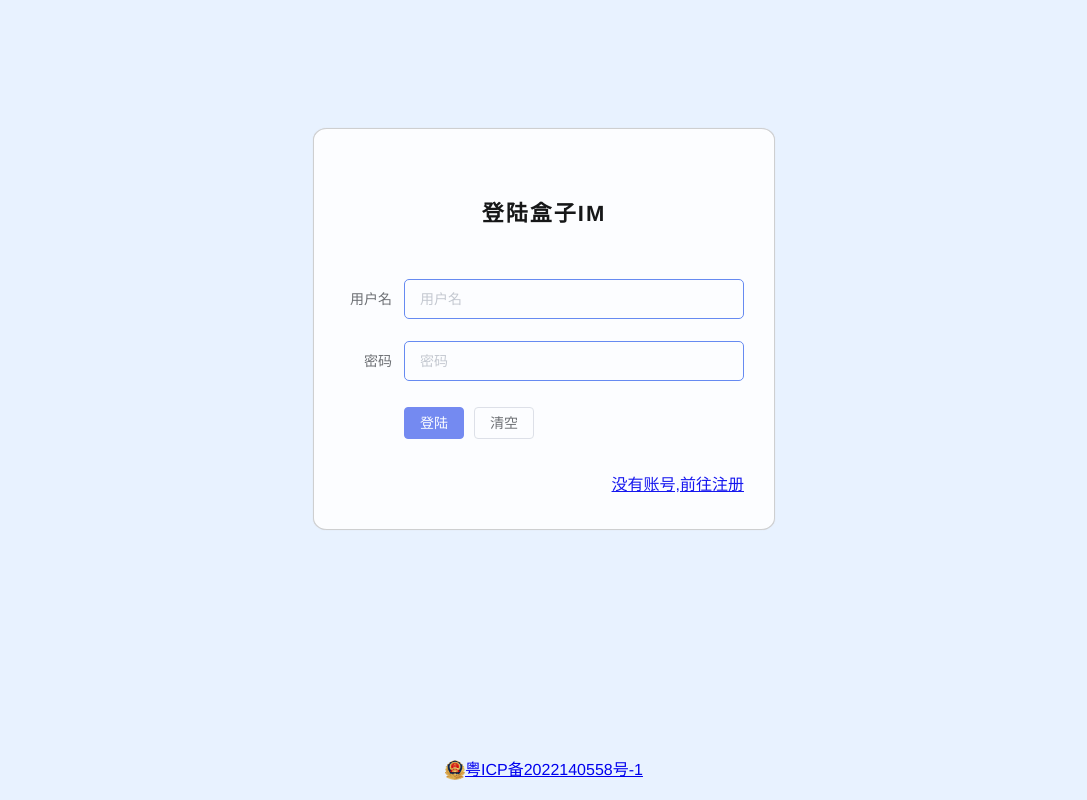
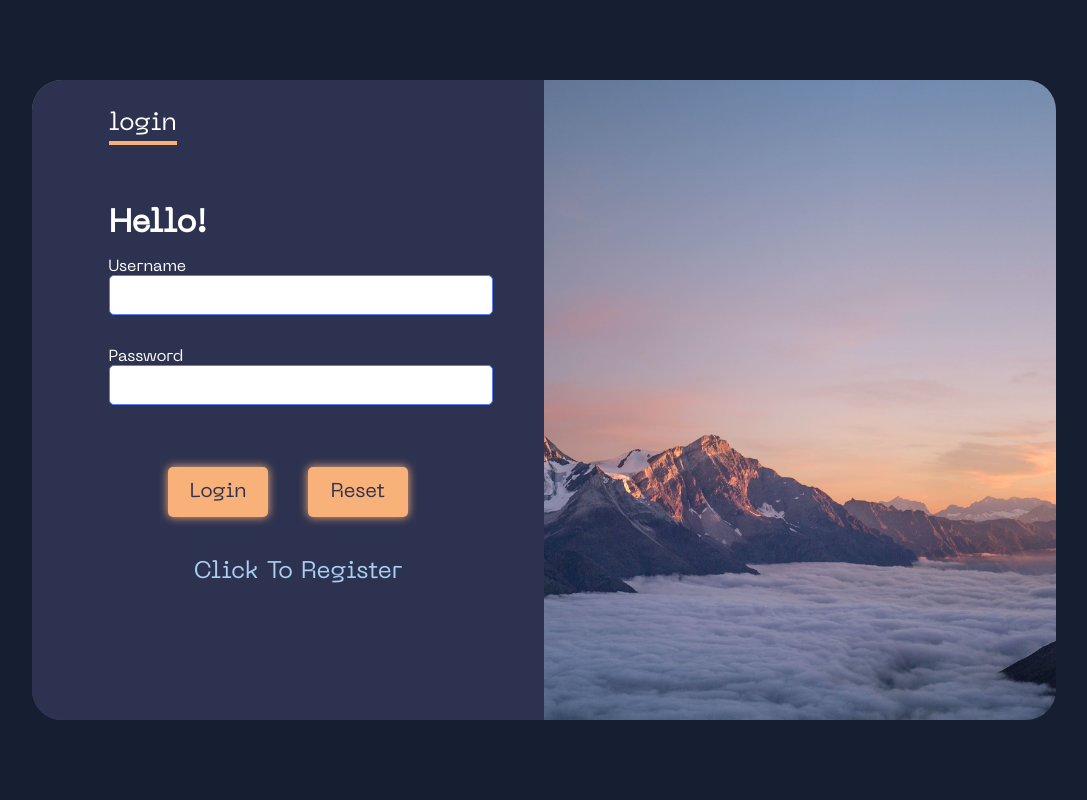
Before and after one commit to resplendent-polaris/Instant_messaging_software_with_PSI, a Vue app in the folder box-im-master/im-ui/: page /#/login in a window 1280 px wide. Shown: the whole page, without its empty margins (96-1183 px from the left). Built offline with nearby package versions, Linux system fonts and the light colour scheme.

Commit message:
对登录和注册界面进行了更新

```diff
--- a/box-im-master/im-ui/src/App.vue
+++ b/box-im-master/im-ui/src/App.vue
@@ -15,6 +15,7 @@
 @import './assets/style/global.css';
 
 #app {
+  background-color: rgb(22, 30, 49);
 	font-family: 'Avenir', Helvetica, Arial, sans-serif;
 	-webkit-font-smoothing: antialiased;
 	-moz-osx-font-smoothing: grayscale;
--- /dev/null
+++ b/box-im-master/im-ui/src/assets/iconfont/login_register_font.css
@@ -0,0 +1,6 @@
+@charset "UTF-8";
+@font-face {
+    font-family: NeueMachina-Regular;
+    font-weight: 400;
+    src: url(NeueMachina-Regular.woff2) format("truetype");
+}
--- a/box-im-master/im-ui/src/components/chat/ChatBox.vue
+++ b/box-im-master/im-ui/src/components/chat/ChatBox.vue
@@ -919,7 +919,7 @@
 					outline-color: rgba(83, 160, 231, 0.61);
 
 					text-align: left;
-					line-height: 30 px;
+					line-height: 30px;
 
 					&:before {
 						content: attr(placeholder);
--- a/box-im-master/im-ui/src/view/Login.vue
+++ b/box-im-master/im-ui/src/view/Login.vue
@@ -1,31 +1,31 @@
 <template>
 	<div class="login-view">
 		<div class="login-content">
-			<el-form class="login-form" :model="loginForm" status-icon :rules="rules" ref="loginForm" label-width="60px"
+			<el-form class="login-form" :model="loginForm" status-icon :rules="rules" ref="loginForm"
 				@keyup.enter.native="submitForm('loginForm')">
-				<div class="login-brand">登陆盒子IM</div>
+        <div class="tips">
+          <span>login</span>
+        </div>
+        <h1 >Hello!</h1>
 				<el-form-item label="终端" prop="userName" v-show="false">
 					<el-input type="terminal" v-model="loginForm.terminal" autocomplete="off"></el-input>
 				</el-form-item>
-				<el-form-item label="用户名" prop="userName">
-					<el-input type="userName" v-model="loginForm.userName" autocomplete="off"
-						placeholder="用户名"></el-input>
-
+				<el-form-item class="username input-item" prop="userName">
+					<el-input type="userName" v-model="loginForm.userName" autocomplete="off"></el-input>
 				</el-form-item>
-				<el-form-item label="密码" prop="password">
-					<el-input type="password" v-model="loginForm.password" autocomplete="off"
-						placeholder="密码"></el-input>
+				<el-form-item class="password input-item" prop="password">
+					<el-input type="password" v-model="loginForm.password" autocomplete="off"></el-input>
 				</el-form-item>
-				<el-form-item>
-					<el-button type="primary" @click="submitForm('loginForm')">登陆</el-button>
-					<el-button @click="resetForm('loginForm')">清空</el-button>
-				</el-form-item>
+        <div>
+          <el-button class="btn" @click="submitForm('loginForm')">Login</el-button>
+          <el-button class="btn" @click="resetForm('loginForm')">Reset</el-button>
+        </div>
 				<div class="register">
-					<router-link to="/register">没有账号,前往注册</router-link>
+					<router-link to="/register">Click To Register</router-link>
 				</div>
 			</el-form>
 		</div>
-		<icp></icp>
+		<!--<icp></icp>-->
 	</div>
 
 </template>
@@ -130,50 +130,109 @@
 </script>
 
 <style scoped lang="scss">
+@import '../assets/iconfont/login_register_font.css';
+* {
+  padding: 0;
+  margin: 0;
+}
+a{
+  text-decoration: none;
+  color: #a9cff3;
+}
+
 	.login-view {
-		width: 100%;
-		height: 100%;
-		background: #E8F2FF;
-		background-size: cover;
-		box-sizing: border-box;
-
-
 		.login-content {
-			position: relative;
-			display: flex;
-			justify-content: space-around;
-			align-items: center;
-			padding: 10%;
-
+      width: 80vw;
+      height: 80vh;
+      background: url(../assets/image/bg.jpg);
+      background-attachment: fixed;
+      background-size: cover;
+      position: absolute;
+      left: 50%;
+      top: 50%;
+      transform: translate(-50%, -50%);
+      border-radius: 30px;
+      font-family: NeueMachina-Regular;
+      overflow: hidden;
 
 
 			.login-form {
-				height: 340px;
-				width: 400px;
-				padding: 30px;
-				background: white;
-				opacity: 0.9;
-				box-shadow: 0px 0px 1px #ccc;
-				border-radius: 3%;
-				overflow: hidden;
-				border: 1px solid #ccc;
+				height: 100%;
+				width: 50%;
+        background-color: rgb(45, 50, 80);
+        border-radius: 30px 0 0 30px;
+        color: rgb(255, 255, 255);
+        display: flex;
+        flex-direction: column;
+        align-items: center;
+        box-sizing: border-box;
+        position: relative;
+        .tips{
+          width: 70%;
+          height: 10%;
+          box-sizing: border-box;
+          font-size: 25px;
+          margin: 4vh;
+          span{
+            margin: 0 10px 0 0;
+            cursor: pointer;
+            padding-bottom: 5px;
+            transition: 0.1s;
+            border-bottom: 4px solid rgb(249, 177, 122);
+            color: #fff;
+          }
+        }
+        h1 {
+          width: 70%;
+          top: 20%;
+          margin-bottom: 10px;
+          font-size: 32px;
+        }
+        .username::before{
+          content: "Username";
+        }
+        .input-item{
+          width: 75%;
+          height: 70px;
+          margin: 10px 0 10px 25px;
+          //transition: 0.5s;
+        }
+        /*.input-item>>>.el-input__inner{
+          background-color: rgb(66, 71, 105);
+        }*/
 
-				.login-brand {
-					line-height: 50px;
-					margin: 30px 0 40px 0;
-					font-size: 22px;
-					font-weight: 600;
-					letter-spacing: 2px;
-					text-transform: uppercase;
-					text-align: center;
-				}
+        .password::before{
+          content: "Password";
+        }
+        .btn{
+          width: 100px;
+          height: 50px;
+          top: 20%;
+          cursor: pointer;
+          border: 0;
+          background-color: rgb(249, 177, 122);
+          color: rgb(45, 50, 80);
+          margin: 10px 20px;
+          border-radius: 5px;
+          font-size: 20px;
+          box-shadow: 0px 0px 10px rgb(249, 177, 122);
+          transition: 0.3s;
+          margin-top: 3vw;
+          font-family: NeueMachina-Regular;
+        }
+        .btn:hover{
+          box-shadow: 0px 0px 15px rgb(249, 177, 122);
+        }
+
 
 				.register {
+          font-size: 24px;
 					display: flex;
 					flex-direction: row-reverse;
 					line-height: 40px;
 					text-align: left;
 					padding-left: 20px;
+          margin-top:25px ;
 				}
 			}
 		}
--- a/box-im-master/im-ui/src/view/Register.vue
+++ b/box-im-master/im-ui/src/view/Register.vue
@@ -1,30 +1,33 @@
 <template>
 	<el-container class="register-view">
-		<div>
-			<el-form :model="registerForm" status-icon :rules="rules" ref="registerForm" label-width="80px" class="web-ruleForm">
-				<div class="register-brand">欢迎成为盒子IM的用户</div>
-				<el-form-item label="用户名" prop="userName">
+		<div class="register-content">
+			<el-form :model="registerForm" status-icon :rules="rules" ref="registerForm" class="web-ruleForm">
+        <div class="tips">
+          <span>register</span>
+        </div>
+        <div class="register-brand">Welcome!</div>
+				<el-form-item class="username input-item" prop="userName">
 					<el-input type="userName" v-model="registerForm.userName" autocomplete="off" placeholder="用户名(登录使用)"></el-input>
 				</el-form-item>
-				<el-form-item label="昵称" prop="nickName">
+				<el-form-item class="nickname input-item" prop="nickName">
 					<el-input type="nickName" v-model="registerForm.nickName" autocomplete="off" placeholder="昵称"></el-input>
 				</el-form-item>
-				<el-form-item label="密码" prop="password">
+				<el-form-item class="password input-item" prop="password">
 					<el-input type="password" v-model="registerForm.password" autocomplete="off" placeholder="密码"></el-input>
 				</el-form-item>
-				<el-form-item label="确认密码" prop="confirmPassword">
+				<el-form-item class="confirmpassword input-item" prop="confirmPassword">
 					<el-input type="password" v-model="registerForm.confirmPassword" autocomplete="off" placeholder="确认密码"></el-input>
 				</el-form-item>
-				<el-form-item>
-					<el-button type="primary" @click="submitForm('registerForm')">注册</el-button>
-					<el-button @click="resetForm('registerForm')">清空</el-button>
-				</el-form-item>
+				<div>
+					<el-button class="btn" @click="submitForm('registerForm')">Register</el-button>
+					<el-button class="btn" @click="resetForm('registerForm')">Reset</el-button>
+				</div>
 				<div class="to-login">
-					<router-link to="/login">已有账号,前往登录</router-link>
+					<router-link to="/login">Click To Login</router-link>
 				</div>
 			</el-form>
 		</div>
-		<icp></icp>
+		<!--<icp></icp>-->
 	</el-container>
 </template>
 
@@ -116,47 +119,115 @@
 </script>
 
 <style scoped lang="scss">
+@import '../assets/iconfont/login_register_font.css';
+* {
+  padding: 0;
+  margin: 0;
+}
+a{
+  text-decoration: none;
+  color: #a9cff3;
+}
 	.register-view {
-		position: fixed;
+    .register-content {
+      width: 80vw;
+      height: 80vh;
+      background: url(../assets/image/bg.jpg);
+      background-attachment: fixed;
+      background-size: cover;
+      position: absolute;
+      left: 50%;
+      top: 50%;
+      transform: translate(-50%, -50%);
+      border-radius: 30px;
+      font-family: NeueMachina-Regular;
+      overflow: hidden;
+      .web-ruleForm {
+        height: 100%;
+        width: 50%;
+        background-color: rgb(45, 50, 80);
+        border-radius: 30px 0 0 30px;
+        color: rgb(255, 255, 255);
         display: flex;
-		justify-content: space-around;
+        flex-direction: column;
         align-items: center;
-		width: 100%;
-		height: 100%;
-		background: rgb(232, 242, 255);
-
-		.web-ruleForm {
-			width: 500px;
-			height: 450px;
-			padding: 20px;
-			background: white;
-			opacity: 0.9;
-			box-shadow: 0px 0px  1px #ccc;
-			border-radius: 3px;
-			overflow: hidden;
-			border-radius: 3%;
-
+        box-sizing: border-box;
+        position: relative;
+        .tips{
+          width: 70%;
+          height: 7%;
+          box-sizing: border-box;
+          font-size: 25px;
+          margin: 3vh;
+          span{
+            margin: 0 10px 0 0;
+            cursor: pointer;
+            padding-bottom: 5px;
+            transition: 0.1s;
+            border-bottom: 4px solid rgb(249, 177, 122);
+            color: #fff;
+          }
+        }
+        .input-item{
+          width: 75%;
+          height: 70px;
+          margin: 10px 0 10px 25px;
+          //transition: 0.5s;
+        }
+        .username::before{
+          content: "Username";
+        }
+        .nickname::before{
+          content: "Nickname";
+        }
+        .password::before{
+          content: "Password";
+        }
+        .confirmpassword::before{
+          content: "ConfirmPassword";
+        }
         .register-brand {
-				line-height: 50px;
-				margin: 20px 0 30px 0;
-				font-size: 22px;
+          line-height: 25px;
+          //margin: 5px 0 5px 0;
+          font-size: 32px;
           font-weight: 600;
           letter-spacing: 2px;
           text-align: center;
           text-transform: uppercase;
+          font-family: NeueMachina-Regular;
         }
+        .btn{
+          width: 100px;
+          height: 50px;
+          top: 20%;
+          cursor: pointer;
+          border: 0;
+          background-color: rgb(249, 177, 122);
+          color: rgb(45, 50, 80);
+          margin: 10px 20px;
+          border-radius: 5px;
+          font-size: 20px;
+          box-shadow: 0px 0px 10px rgb(249, 177, 122);
+          transition: 0.3s;
 
+          display: inline-flex;
+          justify-content: center; //水平
+          align-items: center; //垂直
+          font-family: NeueMachina-Regular;
+        }
+        .btn:hover{
+          box-shadow: 0px 0px 15px rgb(249, 177, 122);
+        }
         .to-login {
+          font-size: 24px;
           display: flex;
           flex-direction: row-reverse;
-				line-height: 40px;
+          line-height: 30px;
           text-align: left;
           padding-left: 20px;
+          margin-top:5px ;
         }
       }
     }
-
-
-
-
+	}
 </style>
```
Also changed, not shown: box-im-master/im-ui/src/assets/iconfont/NeueMachina-Regular.woff2 (added), box-im-master/im-ui/src/assets/image/bg.jpg (added). Lines whose indentation alone changed are shown as unchanged.
